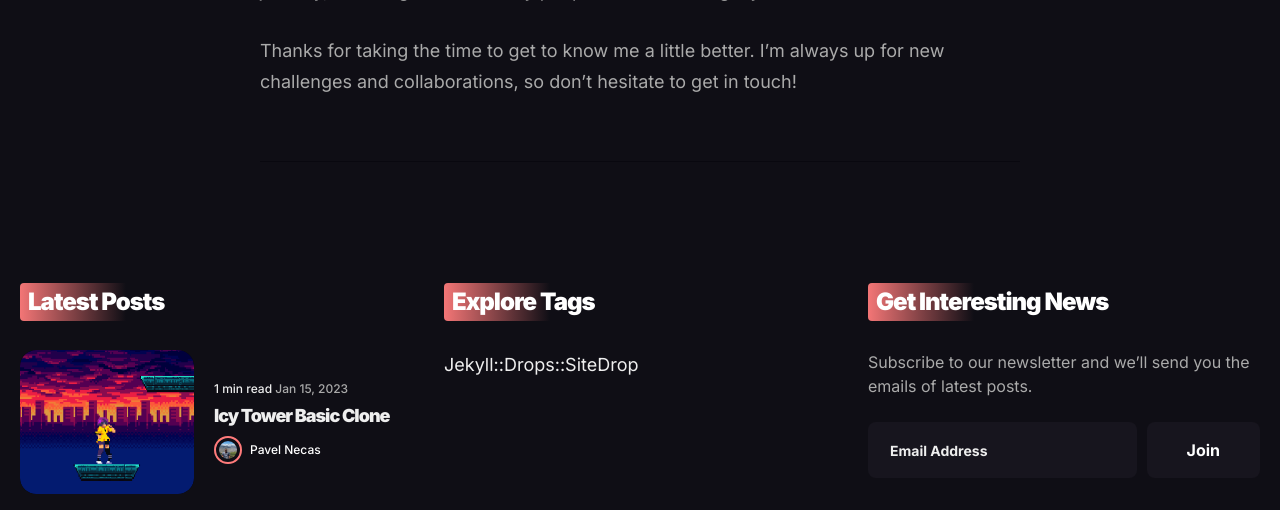
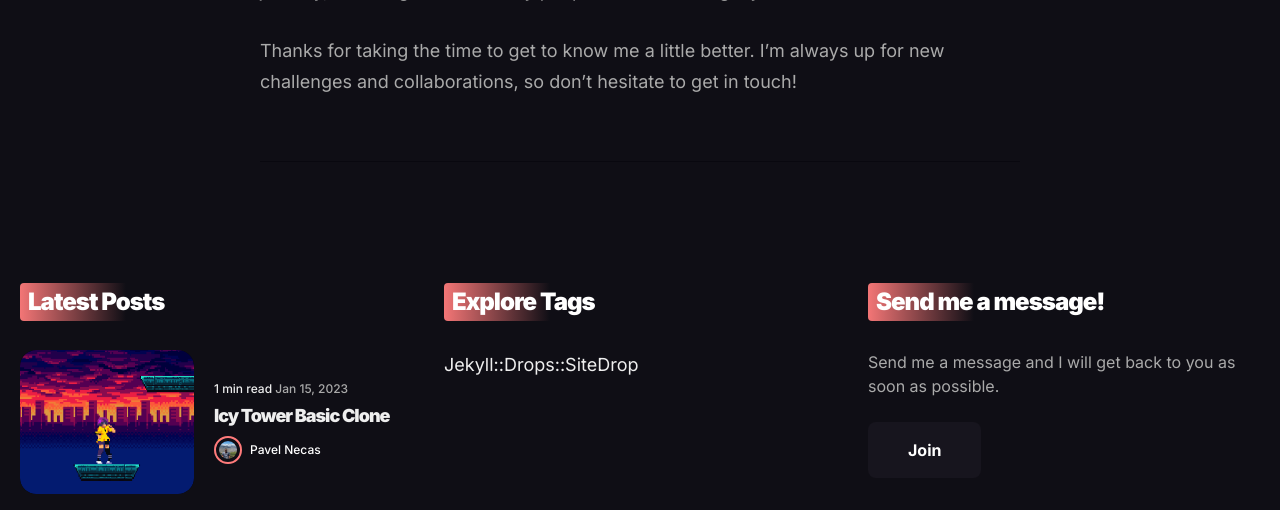
Before and after one commit to Pavelioso/pavelioso.github.io, a Jekyll site: the page built from _pages/about.md, in a window 1280 px wide and 900 px high, scrolled down 4098 px, cut to the strip 0-510 px from the top of the window. Built offline with Jekyll 4.4.1, drawn with Linux system fonts in a browser that asks for light colours; nearby versions of some CDN libraries; some of the changed text lies outside the part shown.

Commit message:
Apdated button to go to contact page

```diff
--- /dev/null
+++ b/_includes/footer-widgets/widget-subscribe-contact.html
@@ -0,0 +1,10 @@
+
+<div class="col col-4 col-d-6 col-t-12">
+  <div class="widget widget-subscribe">
+    <div class="widget__head">
+      <h3 class="widget__title">Send me a message!</h3>
+    </div>
+    <p class="subscribe-subtitle">Send me a message and I will get back to you as soon as possible.</p>
+    <button class="subscribe-button button button--primary" id="membedded-subscribe" type="submit" name="subscribe"  onclick="window.location.href='{{site.baseurl}}/about.html';">Join</button>
+  </div>
+</div>
--- a/_includes/footer.html
+++ b/_includes/footer.html
@@ -4,7 +4,7 @@
     <div class="row">
       {% include footer-widgets/widget-recent-posts.html %}
       {% include footer-widgets/widget-tag-cloud.html %}
-      {% include footer-widgets/widget-subscribe.html %}
+      {% include footer-widgets/widget-subscribe-contact.html %}
     </div>
   </div>
 </section>
--- a/_pages/about.md
+++ b/_pages/about.md
@@ -27,7 +27,7 @@
     <img src="/images/about/about-1.jpg">
     <!-- <img src="/images/about/about-3.jpg"> -->
   </div>
-  <em>A little bit of myself.</a></em>
+  <em>A little bit of myself.</em>
 </div>
 
 Afterwards, I spent some time working on VR projects for clients, which was a really exciting and innovative field to be a part of. Though then I discovered my next challenge - game development. I spent a solid 8 years in game development, learning the ins and outs of 3D modeling, programming, audio design, and game design. I released one indie game.
```
